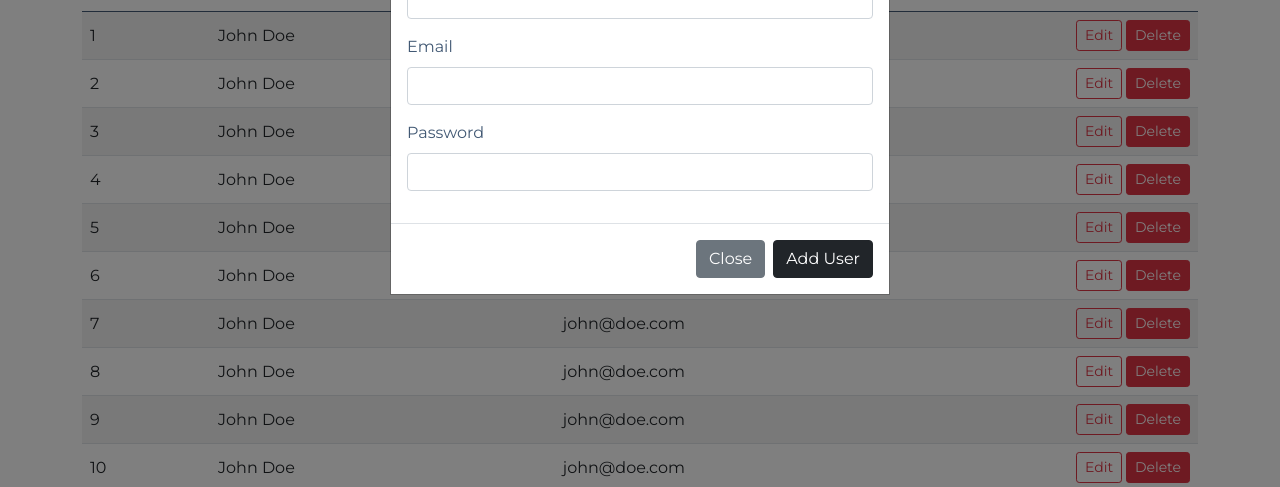
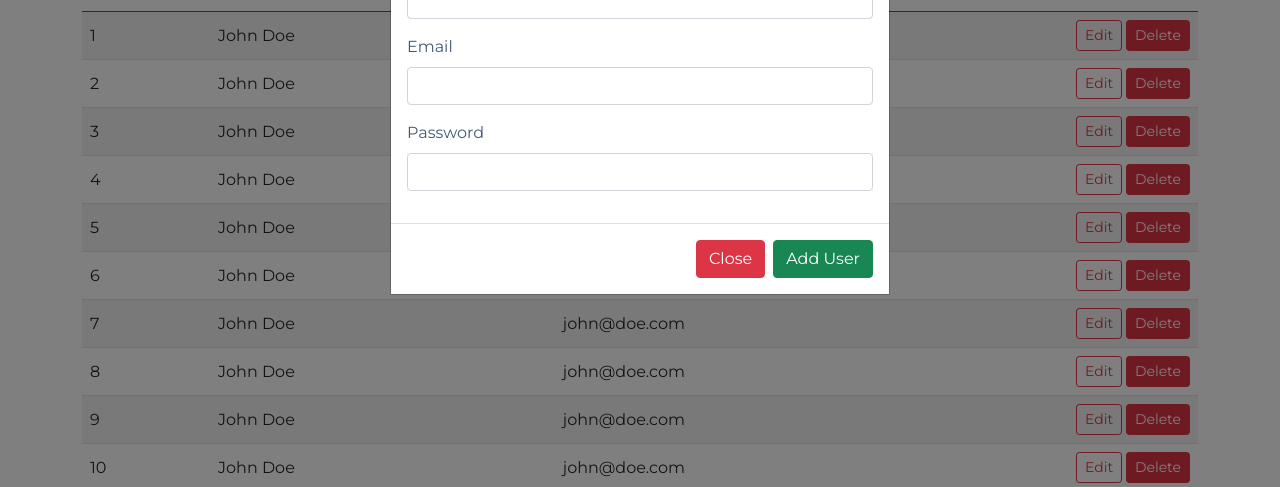
Before and after one commit to angiealba/alayansui, a PHP site: page /admin/users.php in a window 1280 px wide, after a click on "Add User". Shown: the part 388-875 px from the top of the page. Run offline with PHP 8.4, Linux system fonts and the light colour scheme.

Commit message:
Update users.php
Add user & save cahnges btn color

```diff
--- a/admin/users.php
+++ b/admin/users.php
@@ -136,8 +136,8 @@
                     </form>
                 </div>
                 <div class="modal-footer">
-                    <button type="button" class="btn btn-secondary" data-bs-dismiss="modal">Close</button>
-                    <button type="button" class="btn btn-dark">Add User</button>
+                    <button type="button" class="btn btn-danger" data-bs-dismiss="modal">Close</button>
+                    <button type="button" class="btn btn-success">Add User</button>
                 </div>
             </div>
         </div>
@@ -169,8 +169,8 @@
                     </form>
                 </div>
                 <div class="modal-footer">
-                    <button type="button" class="btn btn-secondary" data-bs-dismiss="modal">Close</button>
-                    <button type="button" class="btn btn-outline-danger">Save Changes</button>
+                    <button type="button" class="btn btn-danger" data-bs-dismiss="modal">Close</button>
+                    <button type="button" class="btn btn-success">Save Changes</button>
                 </div>
             </div>
         </div>
```
